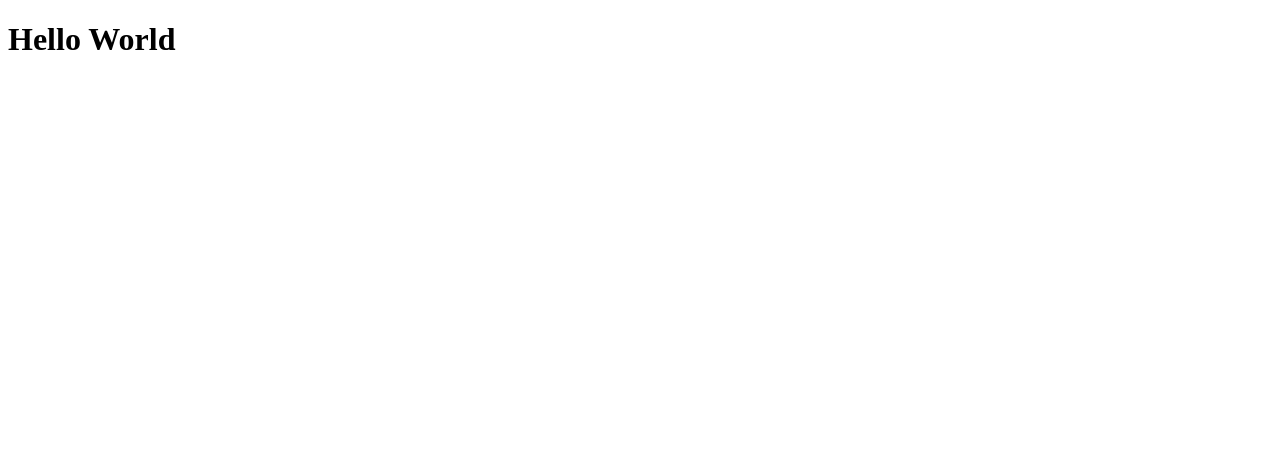
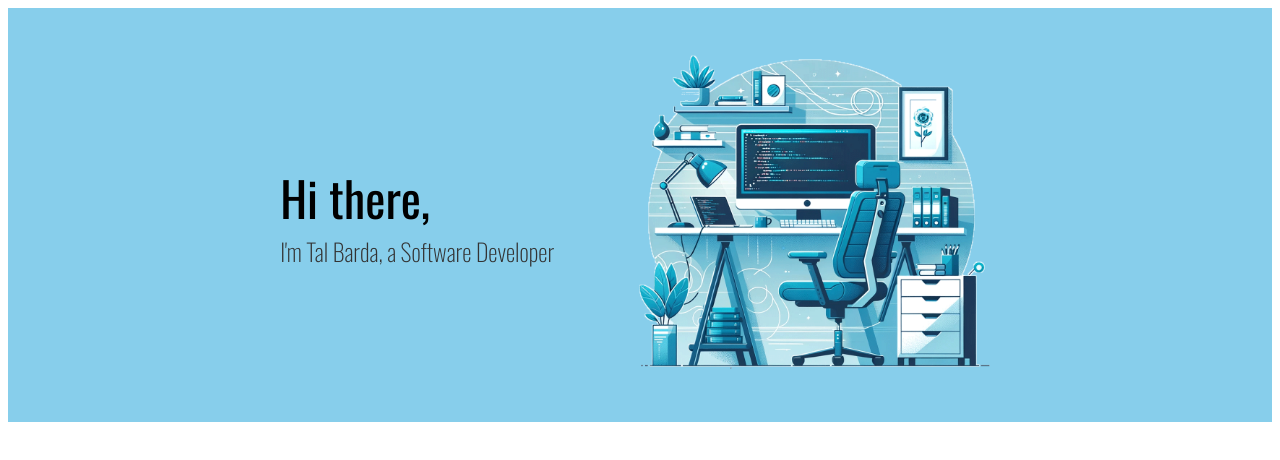
Before and after one commit to TalBarda8/Portfolio, a React (Create React App) app: page / in a window 1280 px wide. Shown: the top 460 px of the page. Built offline with nearby package versions, Linux system fonts and the light colour scheme.

Commit message:
Header component added

```diff
--- a/src/components/App.js
+++ b/src/components/App.js
@@ -1,9 +1,10 @@
 import React from 'react';
+import Header from './Header';
 
 function App() {
   return (
     <div>
-      <h1>Hello World</h1>
+      <Header />
     </div>
   );
 }
--- /dev/null
+++ b/src/components/Header.css
@@ -0,0 +1,30 @@
+@import url('https://fonts.googleapis.com/css2?family=Oswald:wght@200;400&display=swap');
+
+
+.header {
+    display: flex;
+    align-items: center;
+    justify-content: center;
+    padding: 20px;
+    background-color: #87CEEB;
+}
+
+.header-content h1 {
+    margin: 0 150px 0 0;
+    font-size: 3rem;
+    font-family: 'Oswald', sans-serif;
+    font-weight: 400;
+}
+
+.header-content p {
+    margin: 0;
+    color: #333;
+    font-size: 1.5rem;
+    font-family: 'Oswald', sans-serif;
+    font-weight: 200;
+}
+
+.header-image img {
+    width: 370px;
+    margin-left: 50px;
+}
--- /dev/null
+++ b/src/components/Header.js
@@ -0,0 +1,20 @@
+import React from "react";
+import './Header.css';
+import HeaderImage from '../pics/headerPic.png';
+
+
+function Header() {
+    return (
+        <header className="header">
+            <div className="header-content">
+                <h1>Hi there,</h1>
+                <p>I'm Tal Barda, a Software Developer</p>
+            </div>
+            <div className="header-image">
+                <img src={HeaderImage} alt="Computer" />
+            </div>
+        </header>
+    );
+}
+
+export default Header;
```
Also changed, not shown: public/index.html (line endings or trailing spaces), src/pics/headerPic.png (added).
